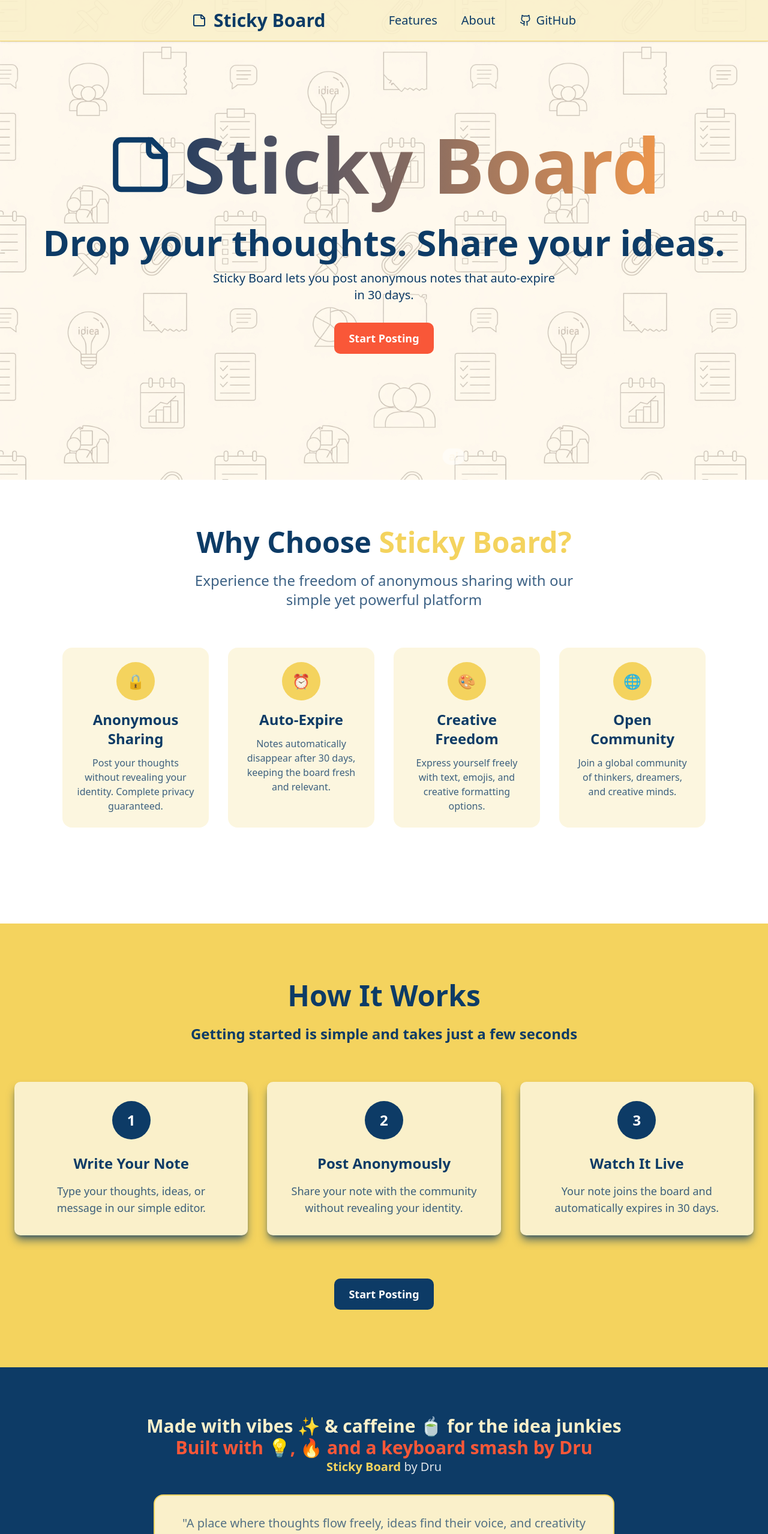
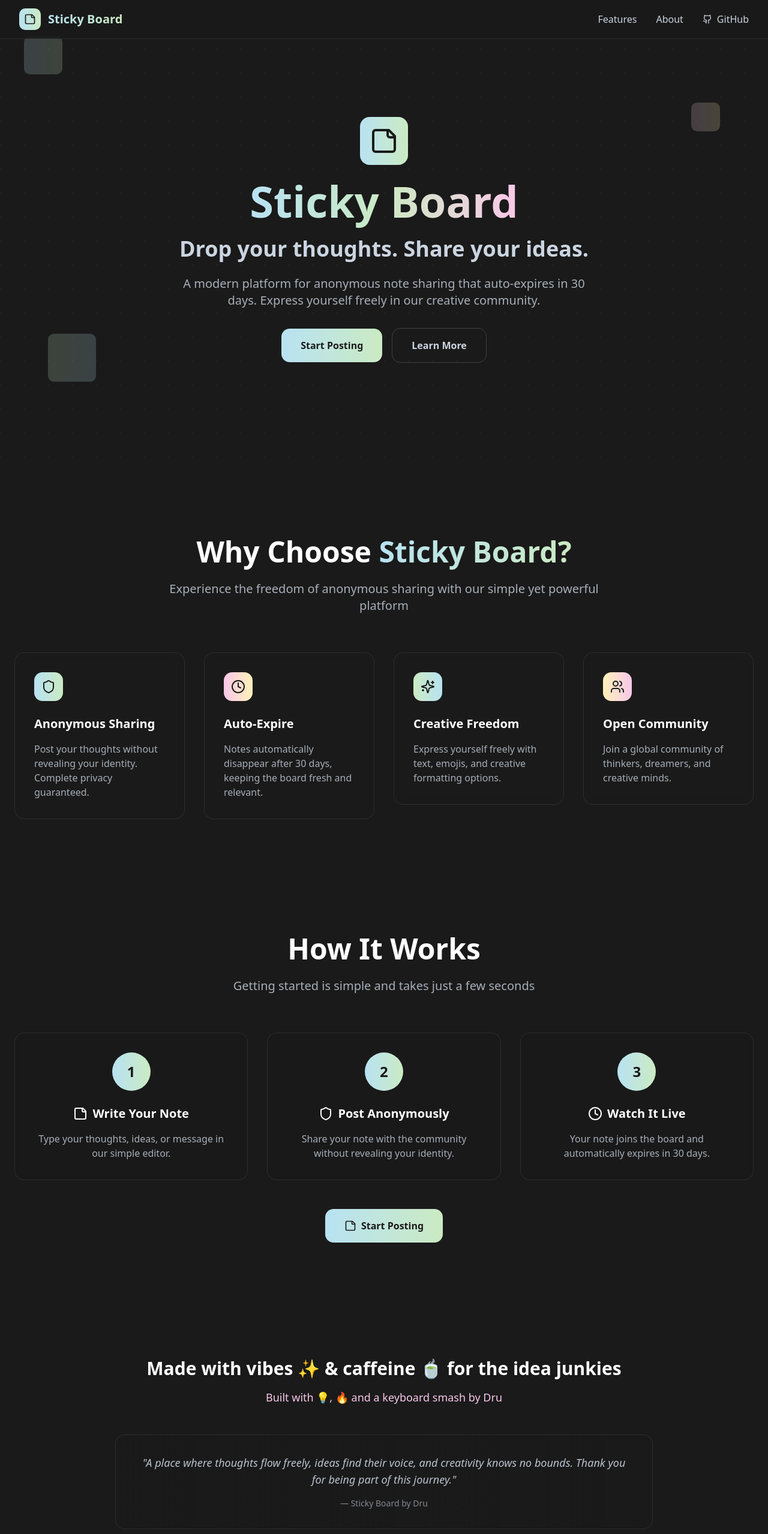
Before and after one commit to Dru-429/sticky-board, a Next.js app: page / in a window 1280 px wide. Shown: the top 2558 px of the page at 60% size. Built offline with nearby package versions, Linux system fonts and the light colour scheme.

Commit message:
Adde Landing page

```diff
--- a/src/components/Landingpage/LandingPage.jsx
+++ b/src/components/Landingpage/LandingPage.jsx
@@ -1,170 +1,196 @@
-"use client";
-
-import React from "react";
-import { motion } from "framer-motion";
-import { StickyNote, Github } from "lucide-react";
+"use client"
+import { motion } from "framer-motion"
+import { StickyNote, Github, Sparkles, Clock, Users, Shield } from "lucide-react"
 
 const steps = [
   {
     number: "1",
     title: "Write Your Note",
     description: "Type your thoughts, ideas, or message in our simple editor.",
+    icon: <StickyNote className="w-6 h-6" />,
   },
   {
     number: "2",
     title: "Post Anonymously",
-    description:
-      "Share your note with the community without revealing your identity.",
+    description: "Share your note with the community without revealing your identity.",
+    icon: <Shield className="w-6 h-6" />,
   },
   {
     number: "3",
     title: "Watch It Live",
-    description:
-      "Your note joins the board and automatically expires in 30 days.",
+    description: "Your note joins the board and automatically expires in 30 days.",
+    icon: <Clock className="w-6 h-6" />,
   },
-];
+]
 
 const features = [
   {
-    emoji: "🔒",
+    icon: <Shield className="w-6 h-6" />,
     title: "Anonymous Sharing",
-    description:
-      "Post your thoughts without revealing your identity. Complete privacy guaranteed.",
+    description: "Post your thoughts without revealing your identity. Complete privacy guaranteed.",
+    color: "from-[#b8e2f2] to-[#cbeac2]",
   },
   {
-    emoji: "⏰",
+    icon: <Clock className="w-6 h-6" />,
     title: "Auto-Expire",
-    description:
-      "Notes automatically disappear after 30 days, keeping the board fresh and relevant.",
+    description: "Notes automatically disappear after 30 days, keeping the board fresh and relevant.",
+    color: "from-[#f8c7e8] to-[#fff1b8]",
   },
   {
-    emoji: "🎨",
+    icon: <Sparkles className="w-6 h-6" />,
     title: "Creative Freedom",
-    description:
-      "Express yourself freely with text, emojis, and creative formatting options.",
+    description: "Express yourself freely with text, emojis, and creative formatting options.",
+    color: "from-[#cbeac2] to-[#b8e2f2]",
   },
   {
-    emoji: "🌐",
+    icon: <Users className="w-6 h-6" />,
     title: "Open Community",
-    description:
-      "Join a global community of thinkers, dreamers, and creative minds.",
+    description: "Join a global community of thinkers, dreamers, and creative minds.",
+    color: "from-[#fff1b8] to-[#f8c7e8]",
   },
-];
-
-const backgroundImageURL = "/pattern.png"; // Path to your pattern image
+]
 
 export default function LandingPage() {
   return (
-    <div className="font-sans w-screen overflow-x-hidden">
-      {/* Navbar Component */}
-      <nav className="w-full px-10 md:px-[25%] bg-[#faf0cae2] border-b border-[#F4D35E] py-4 flex items-center justify-between shadow-sm fixed top-0 z-50">
-        <div className="flex items-center space-x-3">
-          <StickyNote className="w-6 h-6 text-[#0D3B66]" />{" "}
-          <span className="text-xl md:text-3xl font-bold text-[#0D3B66]">
+    <div className="font-sans bg-[#1a1a1a] text-white overflow-x-hidden">
+      {/* Modern Navbar */}
+      <nav className="fixed top-0 w-full z-50 bg-[#1a1a1a]/80 backdrop-blur-xl border-b border-[#cbd5e1]/10">
+        <div className="max-w-7xl mx-auto px-6 lg:px-8">
+          <div className="flex items-center justify-between h-16">
+            <motion.div
+              className="flex items-center space-x-3"
+              initial={{ opacity: 0, x: -20 }}
+              animate={{ opacity: 1, x: 0 }}
+              transition={{ duration: 0.5 }}
+            >
+              <div className="p-2 bg-gradient-to-r from-[#b8e2f2] to-[#cbeac2] rounded-lg">
+                <StickyNote className="w-5 h-5 text-[#1a1a1a]" />
+              </div>
+              <span className="text-xl font-bold bg-gradient-to-r from-[#b8e2f2] to-[#cbeac2] bg-clip-text text-transparent">
                 Sticky Board
-          </span>{" "}
-        </div>
+              </span>
+            </motion.div>
 
-        {/* Right section: Navigation links and GitHub */}
             <motion.div
-          className="hidden md:flex items-center space-x-10 font-medium text-xl" // space-x-10 creates space between items
-          initial={{ opacity: 0, y: -10 }} // Initial animation state (invisible, slightly above)
-          animate={{ opacity: 1, y: 0 }} // Animate to visible, normal position
-          transition={{ duration: 0.5 }} // Animation duration
+              className="hidden md:flex items-center space-x-8"
+              initial={{ opacity: 0, y: -10 }}
+              animate={{ opacity: 1, y: 0 }}
+              transition={{ duration: 0.5, delay: 0.1 }}
             >
-          {/* Features link */}
-          <a
-            href="#features"
-            className="text-[#0D3B66] font-medium hover:underline"
-          >
+              <a href="#features" className="text-[#cbd5e1] hover:text-[#b8e2f2] transition-colors">
                 Features
               </a>
-          {/* About (How it works) link */}
-          <a
-            href="#how-it-works"
-            className="text-[#0D3B66] font-medium hover:underline "
-          >
+              <a href="#how-it-works" className="text-[#cbd5e1] hover:text-[#b8e2f2] transition-colors">
                 About
               </a>
-          {/* GitHub icon and link */}
-          <div className="flex items-center space-x-2">
-            <Github className="w-5 h-5 text-[#0D3B66]" /> {/* Github icon */}
               <a
                 href="https://github.com/Dru-429/sticky-board"
-              target="_blank" // Opens in a new tab
-              rel="noopener noreferrer" // Security best practice for target="_blank"
-              className="text-[#0D3B66] font-medium hover:underline"
+                target="_blank"
+                rel="noopener noreferrer"
+                className="flex items-center space-x-2 text-[#cbd5e1] hover:text-[#b8e2f2] transition-colors"
               >
-              GitHub
+                <Github className="w-4 h-4" />
+                <span>GitHub</span>
+              </a>
+            </motion.div>
+
+            <div className="md:hidden">
+              <a
+                href="https://github.com/Dru-429/sticky-board"
+                target="_blank"
+                rel="noopener noreferrer"
+                className="text-[#cbd5e1] hover:text-[#b8e2f2] transition-colors"
+              >
+                <Github className="w-6 h-6" />
               </a>
             </div>
-        </motion.div>
-
-        <div className="md:hidden flex items-center space-x-2">
-          <a
-            href="https://github.com/Dru-429/sticky-board"
-            target="_blank" // Opens in a new tab
-            rel="noopener noreferrer" // Security best practice for target="_blank"
-            className="text-[#0D3B66] font-medium hover:underline"
-          >
-            <Github className="w-7 h-7 text-[#0D3B66]" /> {/* Github icon */}
-          </a>
+          </div>
         </div>
       </nav>
 
       {/* Hero Section */}
-      <section
-        className="bg-[#FAF0CA] min-h-screen flex flex-col justify-center items-center px-6 text-center"
+      <section className="relative min-h-screen flex items-center justify-center px-6 overflow-hidden">
+        {/* Background Pattern */}
+        <div className="absolute inset-0 opacity-5">
+          <div
+            className="absolute inset-0"
             style={{
-          backgroundColor: "#FAF0CA",
-          backgroundImage: `url(${backgroundImageURL})`, // Apply the pattern image
-          backgroundRepeat: "repeat", // Make the pattern repeat across the background
-          backgroundSize: "contain", // Keep the pattern at its natural size; adjust to 'contain' or 'cover' if needed
-          backgroundAttachment: "fixed", // Optional: Makes the background fixed while scrolling for a parallax-like effect
+              backgroundImage: `radial-gradient(circle at 1px 1px, #cbd5e1 1px, transparent 0)`,
+              backgroundSize: "40px 40px",
             }}
+          />
+        </div>
+
+        {/* Floating Elements */}
+        <div className="absolute inset-0 overflow-hidden">
+          <motion.div
+            className="absolute top-20 left-10 w-16 h-16 bg-gradient-to-r from-[#b8e2f2] to-[#cbeac2] rounded-lg opacity-20"
+            animate={{ y: [0, -20, 0] }}
+            transition={{ duration: 4, repeat: Number.POSITIVE_INFINITY }}
+          />
+          <motion.div
+            className="absolute top-40 right-20 w-12 h-12 bg-gradient-to-r from-[#f8c7e8] to-[#fff1b8] rounded-lg opacity-20"
+            animate={{ y: [0, 20, 0] }}
+            transition={{ duration: 3, repeat: Number.POSITIVE_INFINITY, delay: 1 }}
+          />
+          <motion.div
+            className="absolute bottom-40 left-20 w-20 h-20 bg-gradient-to-r from-[#cbeac2] to-[#b8e2f2] rounded-lg opacity-20"
+            animate={{ y: [0, -15, 0] }}
+            transition={{ duration: 5, repeat: Number.POSITIVE_INFINITY, delay: 2 }}
+          />
+        </div>
+
+        <div className="relative z-10 text-center max-w-5xl mx-auto">
+          <motion.div
+            initial={{ opacity: 0, y: 30 }}
+            animate={{ opacity: 1, y: 0 }}
+            transition={{ duration: 0.8 }}
+            className="mb-8"
           >
-        <motion.h1
-          className="pb-5 text-5xl tracking-tight md:tracking-normal md:text-9xl font-bold bg-clip-text text-transparent bg-gradient-to-r to-[#EE964B] from-[#022f5c] mb-4 flex items-center justify-center gap-4"
-          initial={{ opacity: 0, y: -40 }}
-          animate={{ opacity: 1, y: 0 }}
-          transition={{ duration: 0.6 }}
-        >
-          <StickyNote className="w-[110px] h-[115px] text-[#0D3B66]" />
+            <div className="inline-flex items-center space-x-4 mb-6">
+              <div className="p-4 bg-gradient-to-r from-[#b8e2f2] to-[#cbeac2] rounded-2xl">
+                <StickyNote className="w-12 h-12 text-[#1a1a1a]" />
+              </div>
+            </div>
+            <h1 className="text-5xl md:text-7xl font-bold mb-6">
+              <span className="bg-gradient-to-r from-[#b8e2f2] via-[#cbeac2] to-[#f8c7e8] bg-clip-text text-transparent">
                 Sticky Board
-        </motion.h1>
-        <motion.h1
-          className="text-3xl md:text-6xl font-bold text-[#0D3B66]"
-          initial={{ opacity: 0, y: -40 }}
-          animate={{ opacity: 1, y: 0 }}
-          transition={{ duration: 0.6 }}
-        >
+              </span>
+            </h1>
+            <h2 className="text-2xl md:text-4xl font-semibold text-[#cbd5e1] mb-6">
               Drop your thoughts. Share your ideas.
-        </motion.h1>
+            </h2>
+            <p className="text-lg md:text-xl text-[#cbd5e1]/80 max-w-2xl mx-auto">
+              A modern platform for anonymous note sharing that auto-expires in 30 days. Express yourself freely in our
+              creative community.
+            </p>
+          </motion.div>
 
-        <motion.p
-          className="text-lg md:text-xl text-[#0D3B66] mt-4 max-w-xl"
+          <motion.div
             initial={{ opacity: 0, y: 20 }}
             animate={{ opacity: 1, y: 0 }}
-          transition={{ delay: 0.2, duration: 0.6 }}
+            transition={{ delay: 0.4, duration: 0.6 }}
+            className="flex flex-col sm:flex-row gap-4 justify-center items-center"
           >
-          Sticky Board lets you post anonymous notes that auto-expire in 30
-          days.
-        </motion.p>
-
-        <motion.a
+            <a
               href="/notes"
-          className="mt-8 text-lg font-bold inline-block hover:bg-[#EE964B] bg-[#F95738] text-white px-6 py-3 rounded-lg transition"
-          initial={{ opacity: 0, scale: 0.95 }}
-          animate={{ opacity: 1, scale: 1 }}
-          transition={{ delay: 0.4, duration: 0.4 }}
+              className="px-8 py-4 bg-gradient-to-r from-[#b8e2f2] to-[#cbeac2] text-[#1a1a1a] font-semibold rounded-xl hover:shadow-lg hover:shadow-[#b8e2f2]/25 transition-all duration-300 transform hover:scale-105"
             >
               Start Posting
-        </motion.a>
+            </a>
+            <a
+              href="#features"
+              className="px-8 py-4 border border-[#cbd5e1]/20 text-[#cbd5e1] font-semibold rounded-xl hover:bg-[#cbd5e1]/5 transition-all duration-300"
+            >
+              Learn More
+            </a>
+          </motion.div>
+        </div>
       </section>
 
       {/* Features Section */}
-      <section id="features" className="bg-white py-20 md:px-20">
-        <div className="container mx-auto px-6 pb-20">
+      <section id="features" className="py-24 px-6">
+        <div className="max-w-7xl mx-auto">
           <motion.div
             initial={{ opacity: 0, y: 30 }}
             whileInView={{ opacity: 1, y: 0 }}
@@ -172,12 +198,14 @@ export default function LandingPage() {
             viewport={{ once: true }}
             className="text-center mb-16"
           >
-            <h2 className="text-4xl md:text-5xl font-bold text-[#0D3B66] mb-6">
-              Why Choose <span className="text-[#F4D35E]">Sticky Board?</span>
+            <h2 className="text-4xl md:text-5xl font-bold mb-6">
+              Why Choose{" "}
+              <span className="bg-gradient-to-r from-[#b8e2f2] to-[#cbeac2] bg-clip-text text-transparent">
+                Sticky Board?
+              </span>
             </h2>
-            <p className="text-2xl font-medium text-[#0D3B66]/80 max-w-2xl mx-auto">
-              Experience the freedom of anonymous sharing with our simple yet
-              powerful platform
+            <p className="text-xl text-[#cbd5e1]/80 max-w-3xl mx-auto">
+              Experience the freedom of anonymous sharing with our simple yet powerful platform
             </p>
           </motion.div>
 
@@ -189,26 +217,30 @@ export default function LandingPage() {
                 whileInView={{ opacity: 1, y: 0 }}
                 transition={{ duration: 0.6, delay: index * 0.1 }}
                 viewport={{ once: true }}
-                className="text-center p-6 rounded-2xl bg-[#FAF0CA]/60 hover:bg-[#FAF0CA] transition-all duration-300"
+                className="group relative"
               >
-                <div className="w-16 h-16 mx-auto mb-4 bg-[#F4D35E] rounded-full flex items-center justify-center text-2xl">
-                  {feature.emoji}
+                <div
+                  className="absolute inset-0 bg-gradient-to-r opacity-0 group-hover:opacity-10 transition-opacity duration-300 rounded-2xl blur-xl"
+                  style={{
+                    background: `linear-gradient(135deg, ${feature.color.split(" ")[1]}, ${feature.color.split(" ")[3]})`,
+                  }}
+                />
+                <div className="relative p-8 bg-[#1a1a1a]/50 backdrop-blur-sm border border-[#cbd5e1]/10 rounded-2xl hover:border-[#cbd5e1]/20 transition-all duration-300">
+                  <div className={`inline-flex p-3 bg-gradient-to-r ${feature.color} rounded-xl mb-6`}>
+                    <div className="text-[#1a1a1a]">{feature.icon}</div>
                   </div>
-                <h3 className="text-2xl font-bold text-[#0D3B66] mb-3">
-                  {feature.title}
-                </h3>
-                <p className="text-[#0D3B66]/80 font-medium">
-                  {feature.description}
-                </p>
+                  <h3 className="text-xl font-bold text-white mb-4">{feature.title}</h3>
+                  <p className="text-[#cbd5e1]/80">{feature.description}</p>
+                </div>
               </motion.div>
             ))}
           </div>
-        </div>{" "}
+        </div>
       </section>
 
       {/* How It Works */}
-      <section id="how-it-works" className="bg-[#F4D35E] py-24 ">
-        <div className="container mx-auto px-6 text-center">
+      <section id="how-it-works" className="py-24 px-6 bg-gradient-to-b from-[#1a1a1a] to-[#1a1a1a]/50">
+        <div className="max-w-7xl mx-auto">
           <motion.div
             initial={{ opacity: 0, y: 30 }}
             whileInView={{ opacity: 1, y: 0 }}
@@ -216,15 +248,13 @@ export default function LandingPage() {
             viewport={{ once: true }}
             className="text-center mb-16"
           >
-            <h2 className="text-4xl md:text-5xl font-bold text-[#0D3B66] mb-6">
-              How It Works
-            </h2>
-            <p className="text-2xl font-semibold text-[#0D3B66] max-w-2xl mx-auto">
+            <h2 className="text-4xl md:text-5xl font-bold mb-6 text-white">How It Works</h2>
+            <p className="text-xl text-[#cbd5e1]/80 max-w-3xl mx-auto">
               Getting started is simple and takes just a few seconds
             </p>
           </motion.div>
 
-          <div className="grid md:grid-cols-3 gap-8 pb-10">
+          <div className="grid md:grid-cols-3 gap-8 mb-12">
             {steps.map((step, index) => (
               <motion.div
                 key={index}
@@ -232,70 +262,92 @@ export default function LandingPage() {
                 whileInView={{ opacity: 1, x: 0 }}
                 transition={{ duration: 0.6, delay: index * 0.2 }}
                 viewport={{ once: true }}
-                className="text-center bg-[#FAF0CA] p-8 rounded-lg shadow-lg hover:shadow-xl transition-shadow duration-200  shadow-[#0D3B66]/70"
+                className="relative group"
               >
-                <div className="w-16 h-16 mx-auto mb-6 bg-[#0D3B66] rounded-full flex items-center justify-center">
-                  <span className="text-2xl font-bold text-white">
-                    {step.number}
-                  </span>
+                <div className="absolute inset-0 bg-gradient-to-r from-[#b8e2f2]/10 to-[#cbeac2]/10 rounded-2xl opacity-0 group-hover:opacity-100 transition-opacity duration-300" />
+                <div className="relative p-8 bg-[#1a1a1a]/80 backdrop-blur-sm border border-[#cbd5e1]/10 rounded-2xl hover:border-[#cbd5e1]/20 transition-all duration-300">
+                  <div className="flex items-center justify-center w-16 h-16 bg-gradient-to-r from-[#b8e2f2] to-[#cbeac2] rounded-full mb-6 mx-auto">
+                    <span className="text-2xl font-bold text-[#1a1a1a]">{step.number}</span>
                   </div>
-                <h3 className="text-2xl font-bold text-[#0D3B66] mb-4">
+                  <div className="text-center">
+                    <h3 className="text-xl font-bold text-white mb-4 flex items-center justify-center gap-2">
+                      {step.icon}
                       {step.title}
                     </h3>
-                <p className="text-[#0D3B66]/80 text-lg font-medium">
-                  {step.description}
-                </p>
+                    <p className="text-[#cbd5e1]/80">{step.description}</p>
+                  </div>
+                </div>
               </motion.div>
             ))}
           </div>
-          <motion.a
+
+          <motion.div
+            initial={{ opacity: 0, scale: 0.95 }}
+            whileInView={{ opacity: 1, scale: 1 }}
+            transition={{ duration: 0.6 }}
+            viewport={{ once: true }}
+            className="text-center"
+          >
+            <a
               href="/notes"
-            className="mt-8 inline-block bg-[#0D3B66] hover:bg-[#010202] text-white font-bold text-lg px-6 py-3 rounded-lg transition "
-            initial={{ opacity: 0, scale: 0.95 }}
-            animate={{ opacity: 1, scale: 1 }}
-            transition={{ delay: 0.4, duration: 0.4 }}
+              className="inline-flex items-center px-8 py-4 bg-gradient-to-r from-[#b8e2f2] to-[#cbeac2] text-[#1a1a1a] font-semibold rounded-xl hover:shadow-lg hover:shadow-[#b8e2f2]/25 transition-all duration-300 transform hover:scale-105"
             >
+              <StickyNote className="w-5 h-5 mr-2" />
               Start Posting
-          </motion.a>
-        </div>{" "}
+            </a>
+          </motion.div>
+        </div>
       </section>
 
       {/* Thanks Section */}
-      <section className="bg-[#0D3B66] text-center px-10 md:px-0 py-16 pt-20 pb-">
-        <motion.h3
-          className="text-2xl md:text-3xl font-bold text-[#FAF0CA]"
+      <section className="py-24 px-6 bg-gradient-to-b from-[#1a1a1a]/50 to-[#1a1a1a]">
+        <div className="max-w-4xl mx-auto text-center">
+          <motion.div
             initial={{ opacity: 0, y: 20 }}
             whileInView={{ opacity: 1, y: 0 }}
             viewport={{ once: true }}
             transition={{ duration: 0.6 }}
+            className="mb-12"
           >
+            <h3 className="text-2xl md:text-3xl font-bold text-white mb-4">
               Made with vibes ✨ & caffeine 🍵 for the idea junkies
-          <p className="text-[#f95738]">
-            Built with 💡, 🔥 and a keyboard smash by Dru
+            </h3>
+            <p className="text-lg text-[#f8c7e8] font-medium">Built with 💡, 🔥 and a keyboard smash by Dru</p>
+          </motion.div>
+
+          <motion.div
+            initial={{ opacity: 0, y: 30 }}
+            whileInView={{ opacity: 1, y: 0 }}
+            viewport={{ once: true }}
+            transition={{ duration: 0.6, delay: 0.2 }}
+            className="bg-gradient-to-r from-[#1a1a1a]/80 to-[#1a1a1a]/60 backdrop-blur-sm border border-[#cbd5e1]/10 rounded-2xl p-8"
+          >
+            <p className="text-lg text-[#cbd5e1]/90 italic">
+              "A place where thoughts flow freely, ideas find their voice, and creativity knows no bounds. Thank you for
+              being part of this journey."
             </p>
-        </motion.h3>
-
-        <p className="text-xl text-[#]/70 mb-8">
-          <strong className="text-[#F4D35E]">Sticky Board</strong> by Dru
-        </p>
-        <div className="bg-[#FAF0CA] rounded-2xl p-8 border-2 border-[#F4D35E] max-w-3xl mx-auto mt-8">
-          <p className="text-xl font-medium text-[#0D3B66]/70">
-            "A place where thoughts flow freely, ideas find their voice, and
-            creativity knows no bounds. Thank you for being part of this
-            journey."
-          </p>
+            <p className="text-sm text-[#cbd5e1]/60 mt-4">— Sticky Board by Dru</p>
+          </motion.div>
         </div>
-        <p className="text-[#0D3B66] mt-2">Sticky Board by Dru</p>
       </section>
 
       {/* Footer */}
-      <footer className="bg-[#0D3B66] text-white text-center py-6">
-        <div className="space-x-6 mb-2">
+      <footer className="border-t border-[#cbd5e1]/10 py-12 px-6">
+        <div className="max-w-7xl mx-auto">
+          <div className="flex flex-col md:flex-row items-center justify-between">
+            <div className="flex items-center space-x-3 mb-4 md:mb-0">
+              <div className="p-2 bg-gradient-to-r from-[#b8e2f2] to-[#cbeac2] rounded-lg">
+                <StickyNote className="w-4 h-4 text-[#1a1a1a]" />
+              </div>
+              <span className="font-semibold text-[#cbd5e1]">Sticky Board</span>
+            </div>
+
+            <div className="flex items-center space-x-6 mb-4 md:mb-0">
               <a
                 href="https://github.com/Dru-429/sticky-notes"
                 target="_blank"
                 rel="noopener noreferrer"
-            className="hover:underline"
+                className="text-[#cbd5e1]/80 hover:text-[#b8e2f2] transition-colors"
               >
                 GitHub
               </a>
@@ -303,13 +355,16 @@ export default function LandingPage() {
                 href="https://linkedin.com/in/dhruvsahoo"
                 target="_blank"
                 rel="noopener noreferrer"
-            className="hover:underline"
+                className="text-[#cbd5e1]/80 hover:text-[#b8e2f2] transition-colors"
               >
                 LinkedIn
               </a>
             </div>
-        <p className="text-sm">© 2025 Sticky Board. All rights reserved.</p>
+
+            <p className="text-sm text-[#cbd5e1]/60">© 2025 Sticky Board. All rights reserved.</p>
+          </div>
+        </div>
       </footer>
     </div>
-  );
+  )
 }
```
Lines whose indentation alone changed are shown as unchanged.
